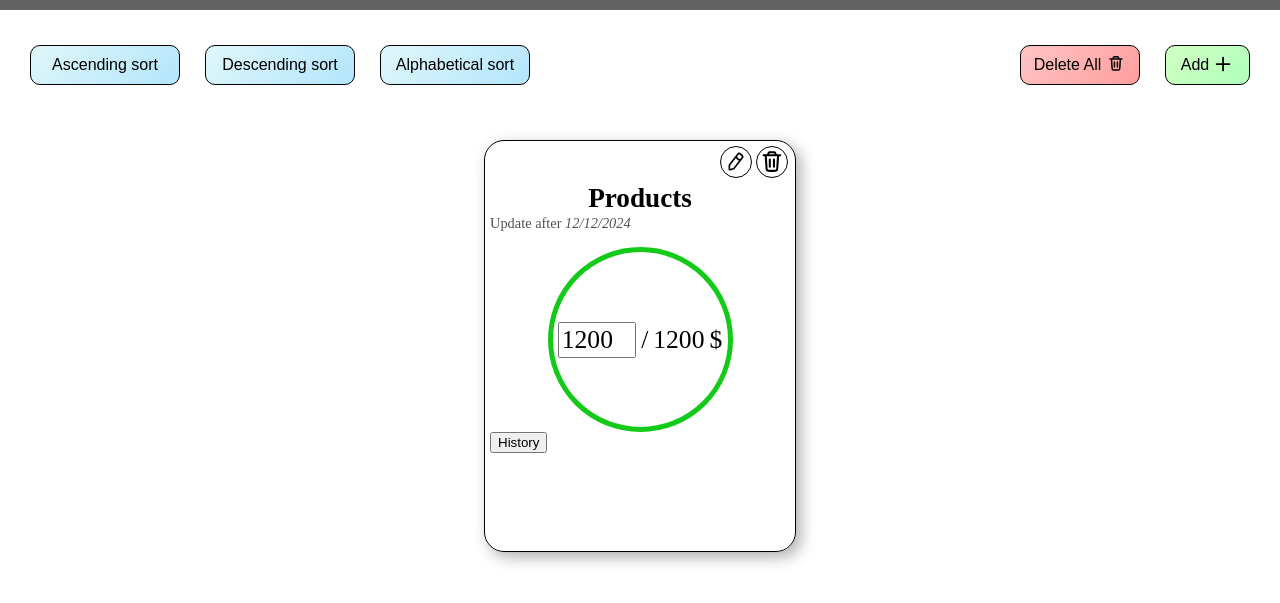
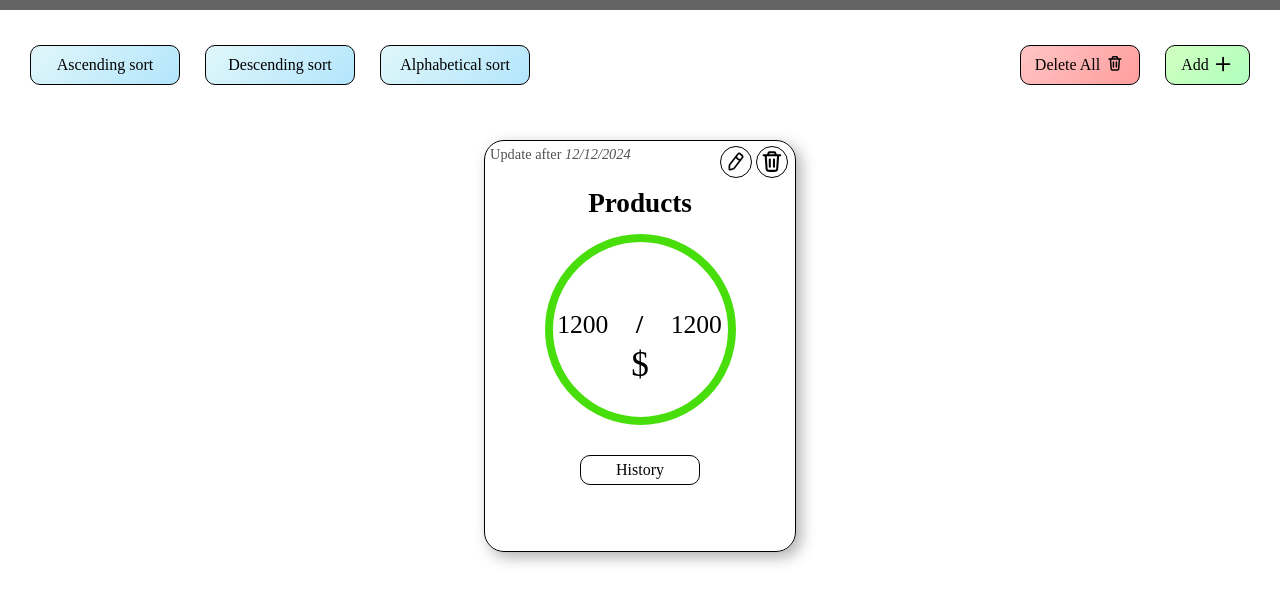
Before and after one commit to zelvet2005/Costs-Observer, a website: page index.html in a window 1280 px wide. Shown: the part 65-668 px from the top of the page. Drawn offline with Linux system fonts and the light colour scheme.

Commit message:
finished styling costs observer element

```diff
--- a/index.html
+++ b/index.html
@@ -43,8 +43,8 @@
         </ul>
       </section>
       <section class="costs-observers-container">
-        <!--  -->
         <div class="costs-observer">
+          <span class="date-label">Update after <i>12/12/2024</i></span>
           <div class="costs-observer-btns-panel">
             <button class="delete-btn">
               <img
@@ -57,11 +57,9 @@
               <img src="./images/pencil.svg" alt="pencil" draggable="false" />
             </button>
           </div>
-
           <h2>Products</h2>
-          <span class="date-label">Update after <i>12/12/2024</i></span>
-
           <div class="balance-container">
+            <div class="balance-limit">
               <input
                 class="balance"
                 type="number"
@@ -69,14 +67,15 @@
                 min="1"
                 max="99999"
               />
-            /
-            <span class="limit">1200</span>
+              <b>/</b>
+              <input disabled value="1200" class="limit" />
+            </div>
             <span class="currency">$</span>
           </div>
-
+          <div class="history-container">
             <button class="history">History</button>
           </div>
-        <!--  -->
+        </div>
       </section>
     </main>
     <footer></footer>
--- a/style.css
+++ b/style.css
@@ -1,5 +1,9 @@
 * {
   margin: 0;
+}
+
+button {
+  font-family: "Times New Roman", Times, serif;
 }
 
 header {
@@ -101,6 +105,7 @@ header > h1 {
 .costs-observers-container {
   display: flex;
   justify-content: center;
+  flex-wrap: wrap;
   gap: 80px;
   padding: 20px 40px;
 }
@@ -119,7 +124,7 @@ header > h1 {
   display: flex;
   flex-direction: row-reverse;
   gap: 4px;
-  margin-bottom: 5px;
+  margin-bottom: 10px;
   padding-right: 2px;
 }
 
@@ -158,6 +163,7 @@ header > h1 {
 .date-label {
   color: rgb(82, 82, 82);
   font-size: 0.9rem;
+  position: absolute;
 }
 
 .balance-container {
@@ -170,13 +176,57 @@ header > h1 {
   align-items: center;
   gap: 5px;
   margin-top: 15px;
-  border: 5px solid rgb(19, 202, 25);
+  border: 8px solid rgb(72, 222, 12);
   border-radius: 100px;
   font-size: 1.6rem;
 }
 
-.balance {
+.balance-limit {
+  margin-bottom: -100px;
+}
+
+.balance,
+.limit {
   width: 5.5ch;
   font-size: 1.6rem;
   font-family: "Times New Roman", Times, serif;
+  border: none;
+  background: none;
 }
+
+.balance:focus {
+  outline: none;
+}
+
+.limit {
+  text-align: right;
+  color: black;
+  padding-right: 3px;
+}
+
+.currency {
+  font-size: 2.2rem;
+}
+
+.balance-container > .history {
+  justify-content: center;
+}
+
+.history-container {
+  display: flex;
+  justify-content: center;
+}
+
+.history {
+  margin-top: 30px;
+  width: 120px;
+  height: 30px;
+  font-size: 1rem;
+  border: 1px solid black;
+  border-radius: 10px;
+  background-color: white;
+}
+
+.history:hover {
+  background-color: rgb(255, 240, 145);
+}
```
Lines whose indentation alone changed are shown as unchanged.
